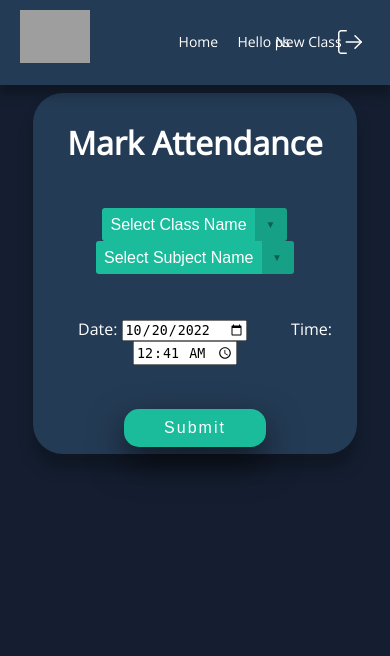
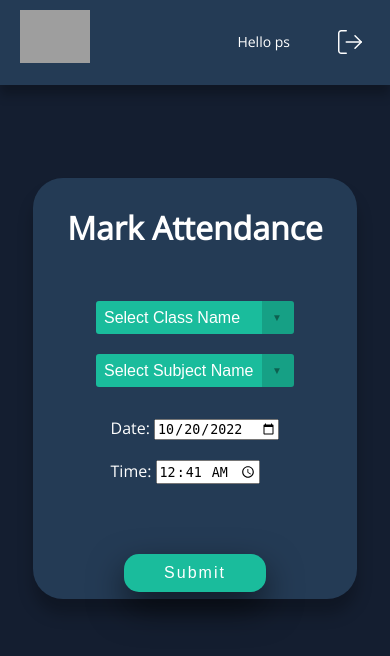
Before and after one commit to PyPranav/Class_Attendance_Tracker, a Django app: page /takeattendance/ in a window 390 px wide. Shown: the top 656 px of the page. Run offline with Django 4.2, Linux system fonts and the light colour scheme; a user stored in the database is signed in; data comes from the database, SQL or seed files in the repository; some web fonts are replaced; grey boxes are pictures that could not be loaded.

Commit message:
updated css for mobile

```diff
--- a/Class_Attendance_Tracker/static/dropDown.css
+++ b/Class_Attendance_Tracker/static/dropDown.css
@@ -5,6 +5,7 @@
   }
 
   .custom-dropdown select {
+    width: 100%;
     appearance: none;
     background-color: #1abc9c;
     color: #fff;
--- a/Class_Attendance_Tracker/static/nav.css
+++ b/Class_Attendance_Tracker/static/nav.css
@@ -4,6 +4,15 @@ body {
 }
 .title{
     color: #fff;
+}
+/* css to hide the nav text when size of screen is too small */
+@media (max-width: 700px) {
+    .hide{
+        visibility: hidden;
+    }
+    .nav__text__container{
+        left: 100px;
+    }
 }
 /* CSS FOR NAVBAR */
 .nav{
--- a/Class_Attendance_Tracker/static/optBox.css
+++ b/Class_Attendance_Tracker/static/optBox.css
@@ -5,8 +5,11 @@
 }
 
 .opt-box {
-    display:inline;
-    text-align: center;
+    display:flex;
+    flex-direction: column;
+    align-items: center;
+    /* text-align: center; */
+    gap: 30px;
     padding: 2%;
     width: 90%;
     background-color: #243B55;
@@ -14,3 +17,8 @@
     box-shadow: 0px 15px 15px rgba(0, 0, 0, 0.25);
     transition: all 0.5s;
 }
+@media (max-width: 700px) {
+    .opt-box-container{
+        margin-top: 100px !important;
+    }
+}
--- a/Class_Attendance_Tracker/static/table.css
+++ b/Class_Attendance_Tracker/static/table.css
@@ -49,3 +49,13 @@ td{
 ::-webkit-scrollbar-thumb {
     background: #1ABC9C;
 }
+
+@media (max-width: 700px) {
+    .tdl{
+        text-align: left;
+        padding-left:0px;
+    }
+    section{
+        margin: 50px 0 0 0;
+    }
+}
--- a/Class_Attendance_Tracker/static/takeAttendance.css
+++ b/Class_Attendance_Tracker/static/takeAttendance.css
@@ -12,3 +12,31 @@ body {
 .datetime{
   margin: 20px;
 }
+.dropdown_container {
+  display: flex;
+  flex-direction: row;
+  gap: 20px;
+}
+.datetime_container{
+  display: flex;
+  flex-direction: row;
+  gap: 20px;
+}
+.box__button {
+  margin-top: 40px;
+}
+
+@media (max-width: 700px) {
+  .dropdown_container{
+    display: flex;
+    flex-direction: column;
+  }
+  .datetime_container{
+    display: flex;
+    flex-direction: column;
+    /* gap: 0px; */
+  }
+  .datetime{
+    margin: 0;
+  }
+}
--- a/Class_Attendance_Tracker/templates/base.html
+++ b/Class_Attendance_Tracker/templates/base.html
@@ -10,6 +10,7 @@
     {%endblock%}
     <link href='https://fonts.googleapis.com/css?family=Open Sans' rel='stylesheet'>
     <link href='https://fonts.googleapis.com/css?family=Damion' rel='stylesheet'>
+    <meta name="viewport" content="width=device-width, initial-scale=1.0">
 </head>
 
 <body>
@@ -18,7 +19,7 @@
             <img class="nav__logo" src="https://lh3.googleusercontent.com/pw/AL9nZEX4fbXkan3L-dG1yA2znNV0vHiuQfJZJqoTW1bkcU88nbKnVuiNjCTVkIlkXxURdHjEiSY-yjvUzKeWaAEZcClE5Y4ME4JpOykVYA_S3CDtght15JaersN-xv2xqiRdwhDUbph0zmLUh0pzpWaXWbtu=w342-h340-no" alt="nav_logo">
         </a>
         <div class="nav__text__container">
-        <a class="nav__text" href="{% url 'home' %}">Home</a>
+        <a class="nav__text hide" href="{% url 'home' %}">Home</a>
         <a class="nav__text hide" href="{% url 'createClass' %}">New Class</a>
         <a class="nav__text hide" href="">Records</a>
         </div>
@@ -32,7 +33,7 @@
         <p class="nav__text nav__user">Hello {{request.user}}</p>
 
     </div>
-    <div style="height:70px;"></div>
+    <div style="height:70px"></div>
     {% block content %}
     {% endblock %}
 
--- a/Class_Attendance_Tracker/templates/takeAttendance.html
+++ b/Class_Attendance_Tracker/templates/takeAttendance.html
@@ -54,7 +54,8 @@
     <div class="opt-box-container">
         <div class="opt-box">
             <h1 class="title">Mark Attendance</h1>
-            <br>
+            <!-- <br> -->
+            <div class="dropdown_container">
             <span class="custom-dropdown">
                 <select name="className" required>
                     <option disabled selected hidden>Select Class Name</option>
@@ -72,9 +73,11 @@
                     {% endfor %}
                 </select>
             </span>
+        </div>
+            <!-- <br>
             <br>
-            <br>
-            <br>
+            <br> -->
+        <div class="datetime_container">
             <span class="datetime">
             <label for="curdate", style="color: #fff;">Date:</label>
             <input type="date" id="curdate" name="curdate" value="{{curdate}}" required>
@@ -83,7 +86,8 @@
             <label for="curtime"  style="color: #fff;">Time:</label>
             <input type="time" id="curtime" name="curtime" value="{{curtime}}" required>
         </span>
-        <br><br><br>
+    </div>
+        <!-- <br><br><br> -->
         <input class="box__button" type="submit" value="Submit"></button>
         </div>
     </div>
```
Also changed, not shown: Class_Attendance_Tracker/static/createClass.css (+14 -0 lines), Class_Attendance_Tracker/static/home.css (+15 -10 lines), Class_Attendance_Tracker/templates/createClass.html (+8 -9 lines).
